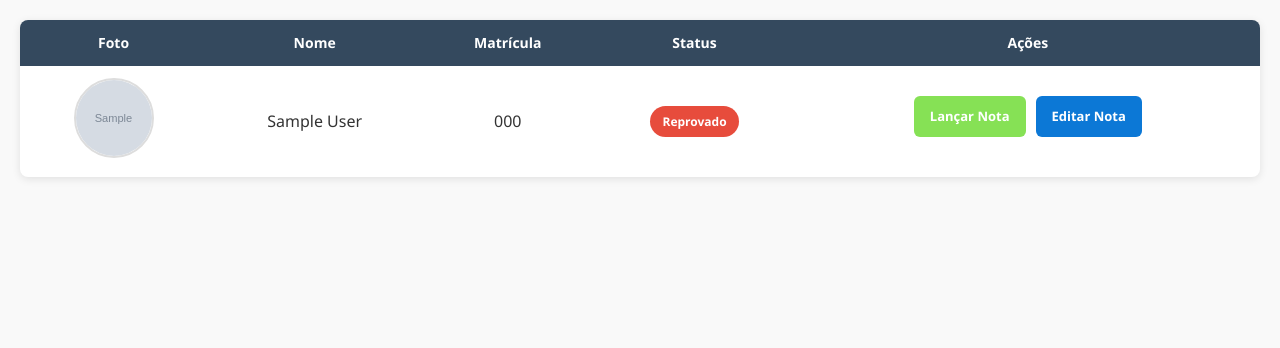
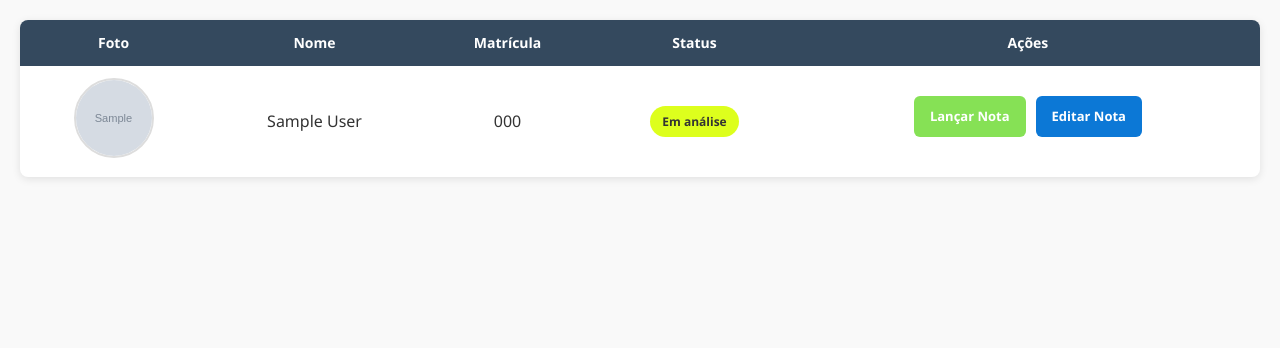
Before and after one commit to MarivaldoDev/sistema_escolar, a Django app: page /turmas/1/1/ in a window 1280 px wide. Shown: the part 72-420 px from the top of the page. Run offline with Django 5.2, Linux system fonts and the light colour scheme; a user stored in the database is signed in; tables that the repository leaves empty hold one stand-in row (values such as "Sample post"); grey boxes marked "Sample" are stand-in pictures.

Commit message:
:ok_hand: style: organizando condicionais nos templates

```diff
--- a/base_static/global/css/turma_detail.css
+++ b/base_static/global/css/turma_detail.css
@@ -110,8 +110,14 @@ tbody tr:hover {
 }
 
 .badge.reprovado {
-  background: #e74c3c;
+  background: #db3724;
 }
+
+.badge.analise {
+  background: #ddff1d;
+  color: #333;
+}
+
 
 /* ================================
    Coluna de ações
--- a/system/templates/turma_detail.html
+++ b/system/templates/turma_detail.html
@@ -40,10 +40,14 @@
         <td>{{ aluno.first_name }} {{ aluno.last_name }}</td>
         <td>{{ aluno.registration_number }}</td>
         <td>
-          {% if aluno.status == "aprovado" %}
-            <span class="badge">Aprovado</span>
+          {% if bimonthlys < 4 %}
+            <span class="badge analise">Em análise</span>
           {% else %}
-            <span class="badge reprovado">Reprovado</span>
+            {% if aluno.status == "aprovado" %}
+              <span class="badge">Aprovado</span>
+            {% else %}
+              <span class="badge reprovado">Reprovado</span>
+            {% endif %}
           {% endif %}
         </td>
         <td class="acoes">
--- a/system/views/student_views.py
+++ b/system/views/student_views.py
@@ -57,6 +57,7 @@ def my_grades(request, student_id: int):
         "subjects_with_grades": sorted(
             subjects_with_grades, key=lambda x: x["subject"].name
         ),
+        "bimonthlys": len(bimonthlys)
     }
 
     return render(request, "my_grades.html", context)
--- a/system/views/teacher_views.py
+++ b/system/views/teacher_views.py
@@ -70,7 +70,7 @@ def turma_detail(request, team_id: int, subject_id: int):
     return render(
         request,
         "turma_detail.html",
-        {"turma": turma, "subject": subject, "alunos": alunos_com_status},
+        {"turma": turma, "subject": subject, "alunos": alunos_com_status, "bimonthlys": len(bimonthlys)},
     )
 
 
```
Also changed, not shown: system/templates/my_grades.html (+9 -1 lines).
